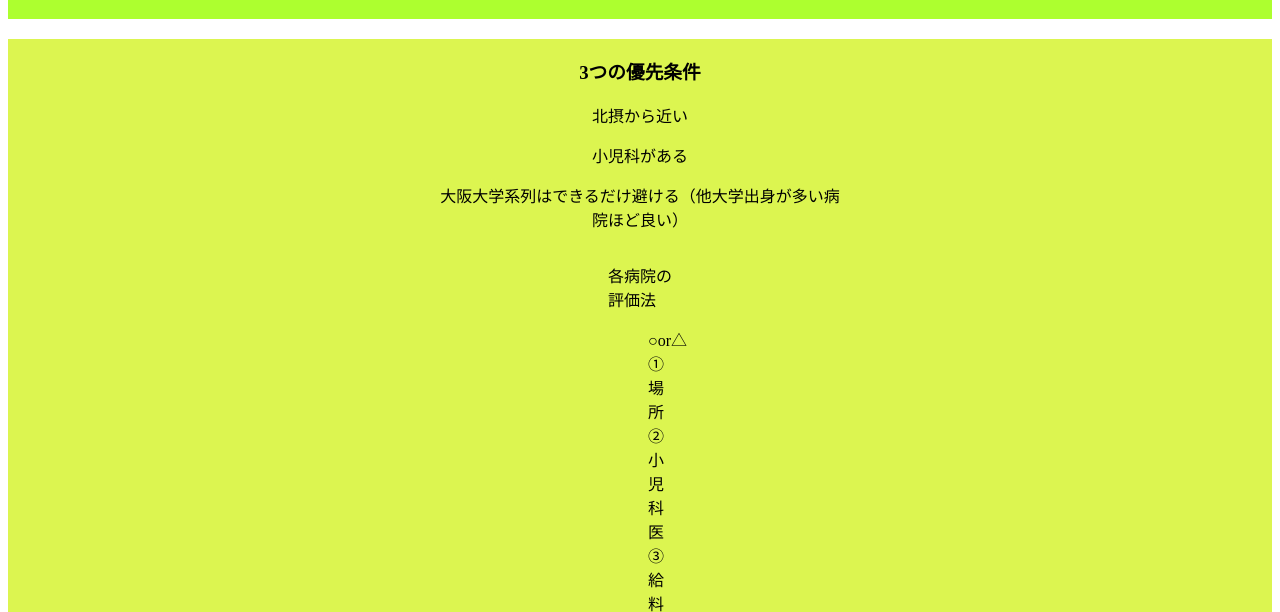
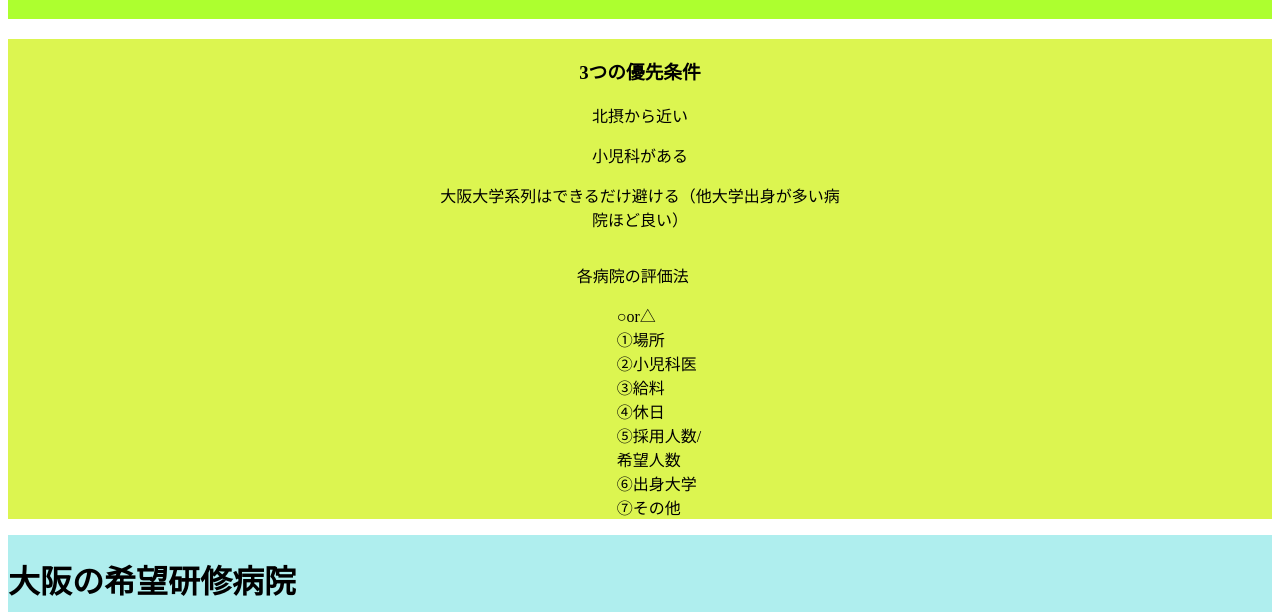
Before and after one commit to tomoayase/rentomo, a plain HTML site: page index.html in a window 1280 px wide. Shown: the part 190-802 px from the top of the page. Drawn offline with Linux system fonts and the light colour scheme.

Commit message:
Update kenshubyouin.css

```diff
--- a/kenshubyouin.css
+++ b/kenshubyouin.css
@@ -52,7 +52,7 @@ header{
   background-color: rgb(220, 245, 80);
 }
 .example{
- padding:0px 600px;
+ padding:0% 45%;
 }
 .container{
   background-color: rgb(62, 202, 160);
```
